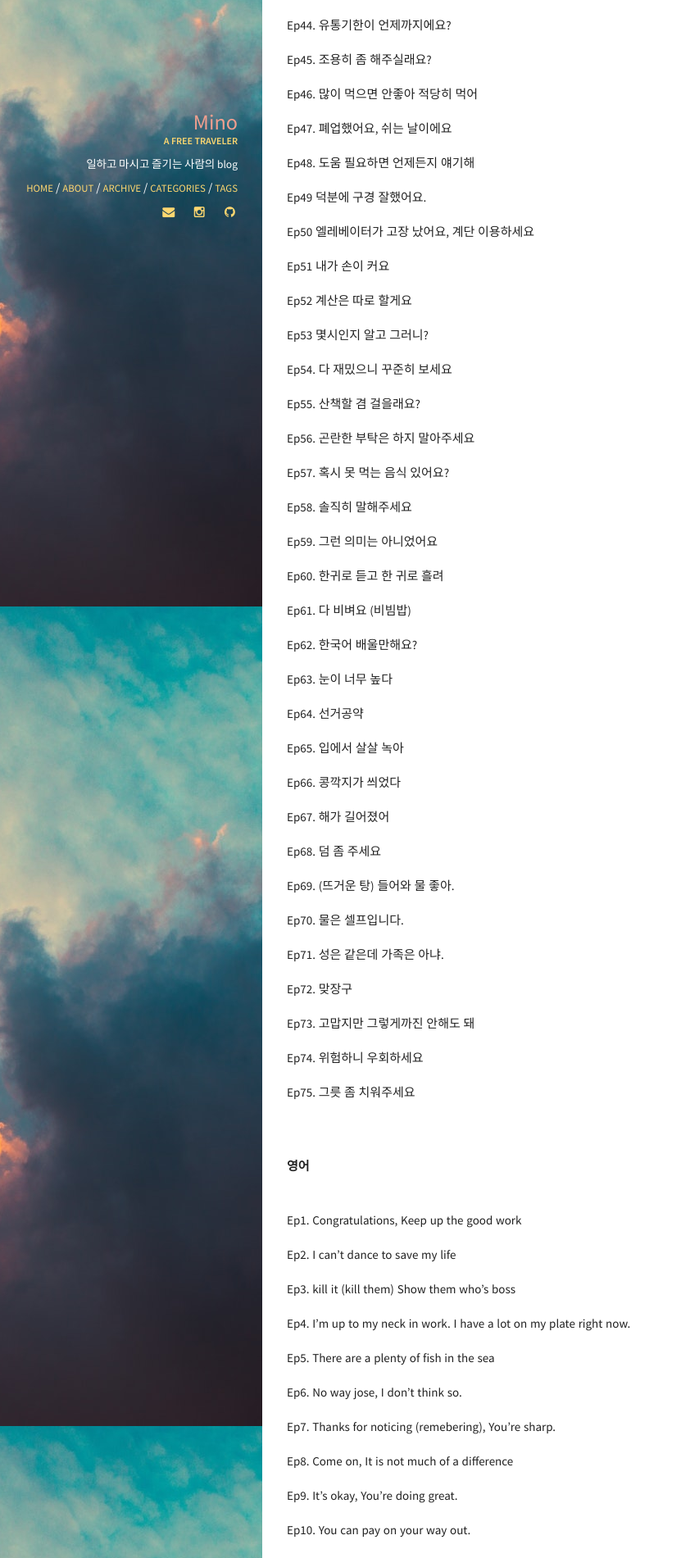
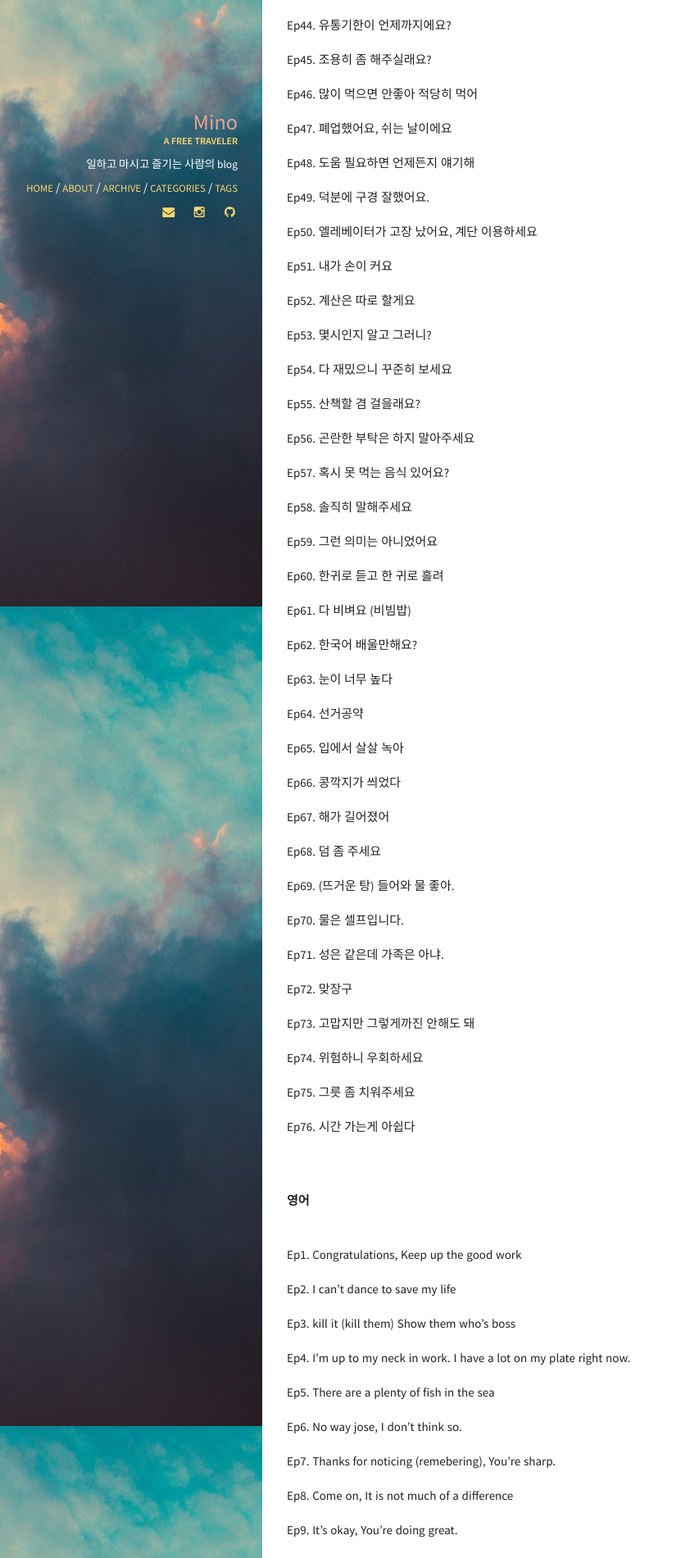
Before and after one commit to minoblog/minoblog.github.io, a Jekyll site: the page built from _posts/2018-09-20-Podcast-English-Total.md, in a window 1280 px wide. Shown: the part 2260-4161 px from the top of the page at 82% size, without its empty margins (0-831 px from the left). Built offline with Jekyll 4.4.1, drawn with Linux system fonts in a browser that asks for light colours; some of the changed text lies outside the part shown.

Commit message:
Update 2018-09-25-Podcast-English-Total.md

```diff
--- a/_posts/2018-09-20-Podcast-English-Total.md
+++ b/_posts/2018-09-20-Podcast-English-Total.md
@@ -110,15 +110,15 @@ Ep47. 폐업했어요, 쉬는 날이에요
 
 Ep48. 도움 필요하면 언제든지 얘기해
 
-Ep49 덕분에 구경 잘했어요.
+Ep49. 덕분에 구경 잘했어요.
 
-Ep50 엘레베이터가 고장 났어요, 계단 이용하세요
+Ep50. 엘레베이터가 고장 났어요, 계단 이용하세요
 
-Ep51 내가 손이 커요
+Ep51. 내가 손이 커요
 
-Ep52 계산은 따로 할게요
+Ep52. 계산은 따로 할게요
 
-Ep53 몇시인지 알고 그러니?
+Ep53. 몇시인지 알고 그러니?
 
 Ep54. 다 재밌으니 꾸준히 보세요
 
@@ -163,6 +163,8 @@ Ep73. 고맙지만 그렇게까진 안해도 돼
 Ep74. 위험하니 우회하세요
 
 Ep75. 그릇 좀 치워주세요
+
+Ep76. 시간 가는게 아쉽다
 
 
 <br>
@@ -322,3 +324,5 @@ Ep73. Thanks, but you don't have to do that.
 Ep74. It's dangerous, you have to go another way.
 
 Ep75. Could you take this away, please?
+
+Ep76. Ah Man, Time flies.
```
